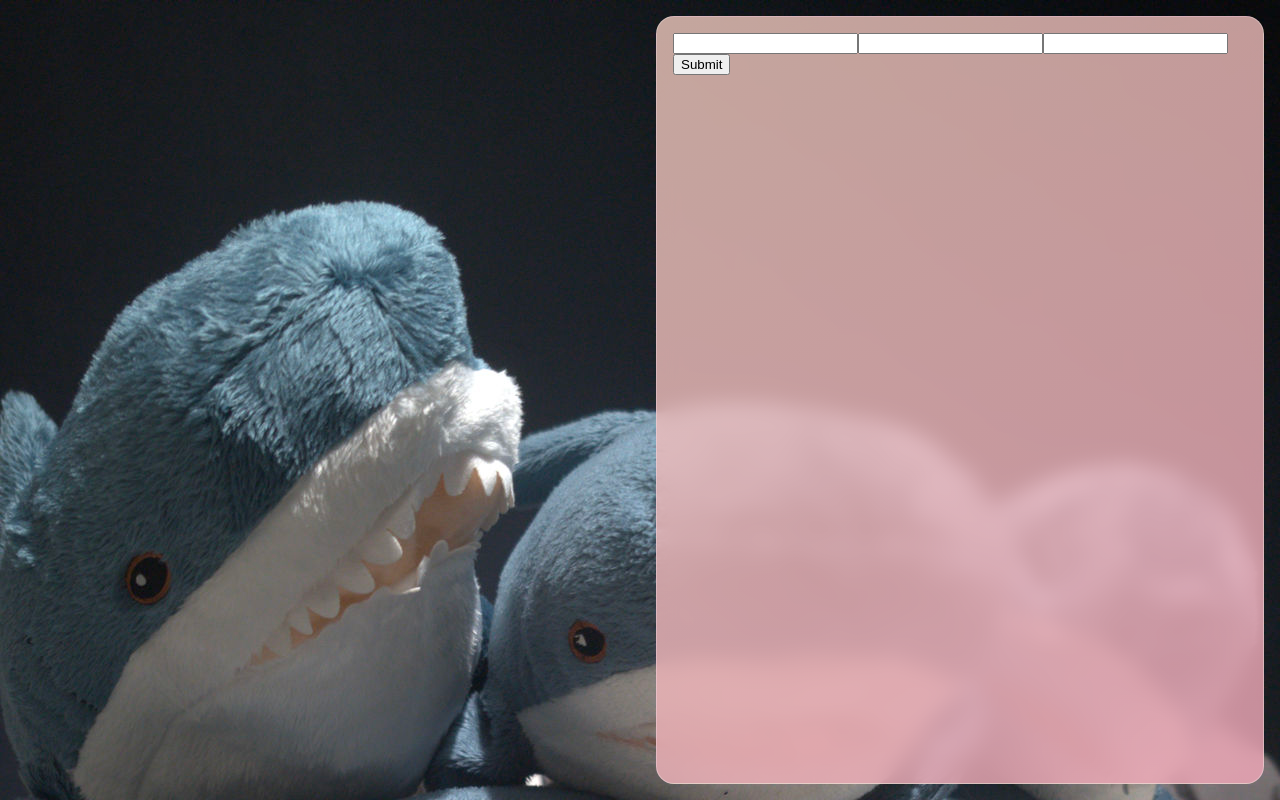
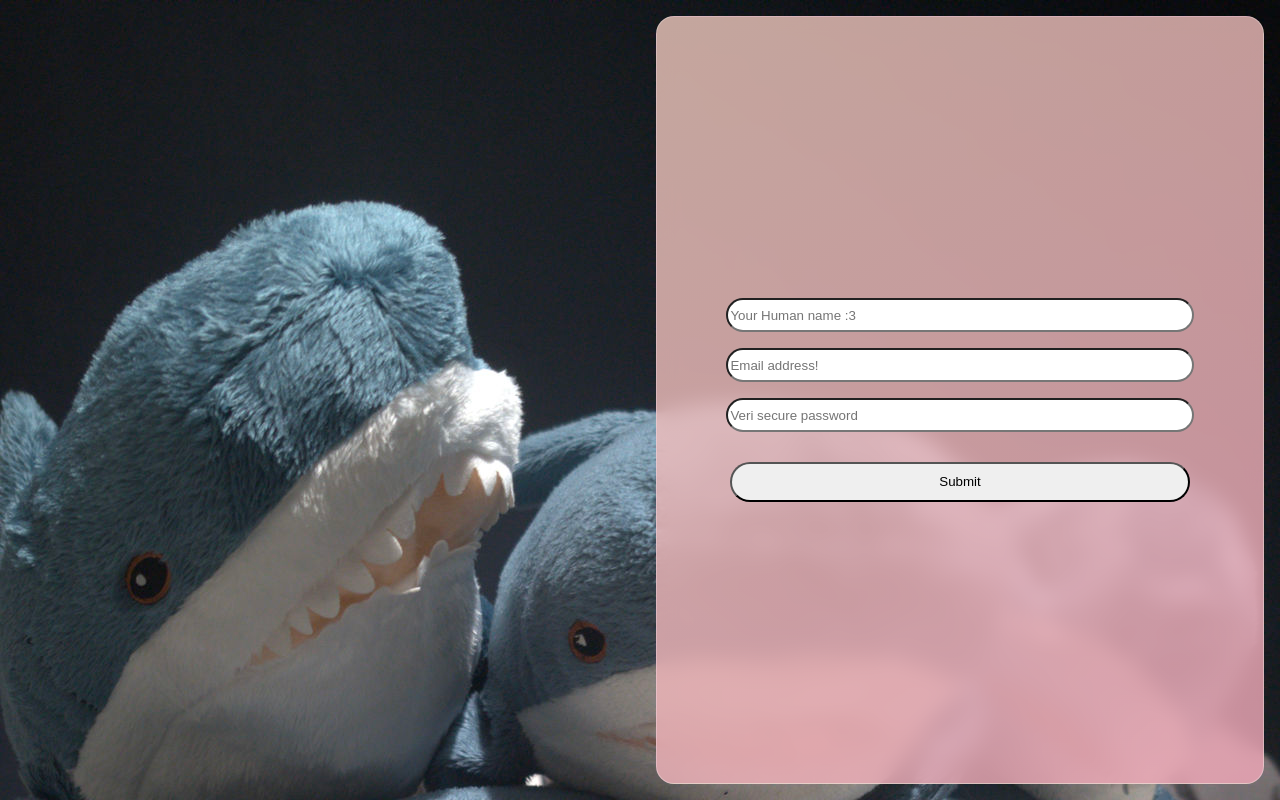
Before and after one commit to V3NCO/Hajdentity, a Nuxt app in the folder frontend/: page /register in a window 1280 px wide. Built offline with nearby package versions, Linux system fonts and the light colour scheme.

Commit message:
idk what i did it was a bit ago i just need this pushed so i can work on puter

```diff
--- a/frontend/app/pages/register/index.vue
+++ b/frontend/app/pages/register/index.vue
@@ -41,14 +41,15 @@ async function onSubmit() {
         v-model="username"
         id="username"
         name="username"
+        placeholder="Your Human name :3"
         type="text"
         minlength=3
         maxlength=96
         pattern="(?:[A-Za-z0-9_]|-){3,96}"
         required
       />
-      <input v-model="email" id="email" name="email" type="email" required/>
-      <input v-model="password" id="password" name="password" type="password" minlength=16 required/>
+      <input v-model="email" id="email" name="email" type="email" placeholder="Email address!" required/>
+      <input v-model="password" id="password" name="password" type="password" placeholder="Veri secure password" minlength=16 required/>
       <button type="submit">Submit</button>
     </form>
   </div>
@@ -91,9 +92,30 @@ body {
     background-image: linear-gradient(147deg, #F1CBBFCC, #F3A9BACC);
     backdrop-filter: blur(10px);
     -webkit-backdrop-filter: blur(10px);
-    display: flex;
     border-radius: 18px;
     border: 1px solid rgba(255, 255, 255, 0.3);
+}
+
+form {
+  display: flex;
+  flex-direction: column;
+  align-items: center;
+  justify-content: center;
+  gap: 1rem;
+  height: 100%;
+}
+
+input {
+  width: 80%;
+  height: 1.75rem;
+  border-radius: 10rem;
+}
+
+button {
+  margin-top: 1em;
+  width: 80%;
+  height: 2.5rem;
+  border-radius: 10rem;
 }
 
 input:user-invalid {
```
